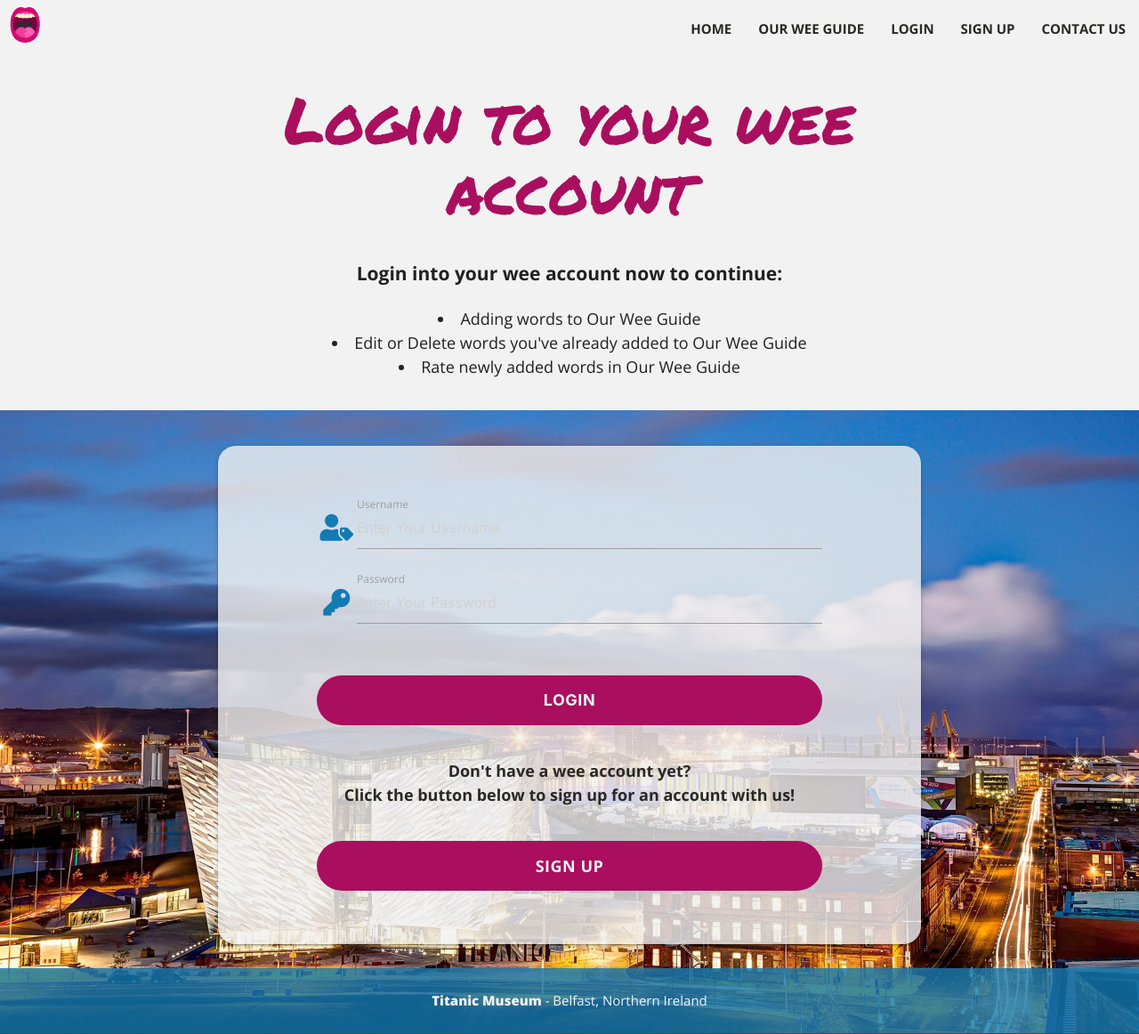
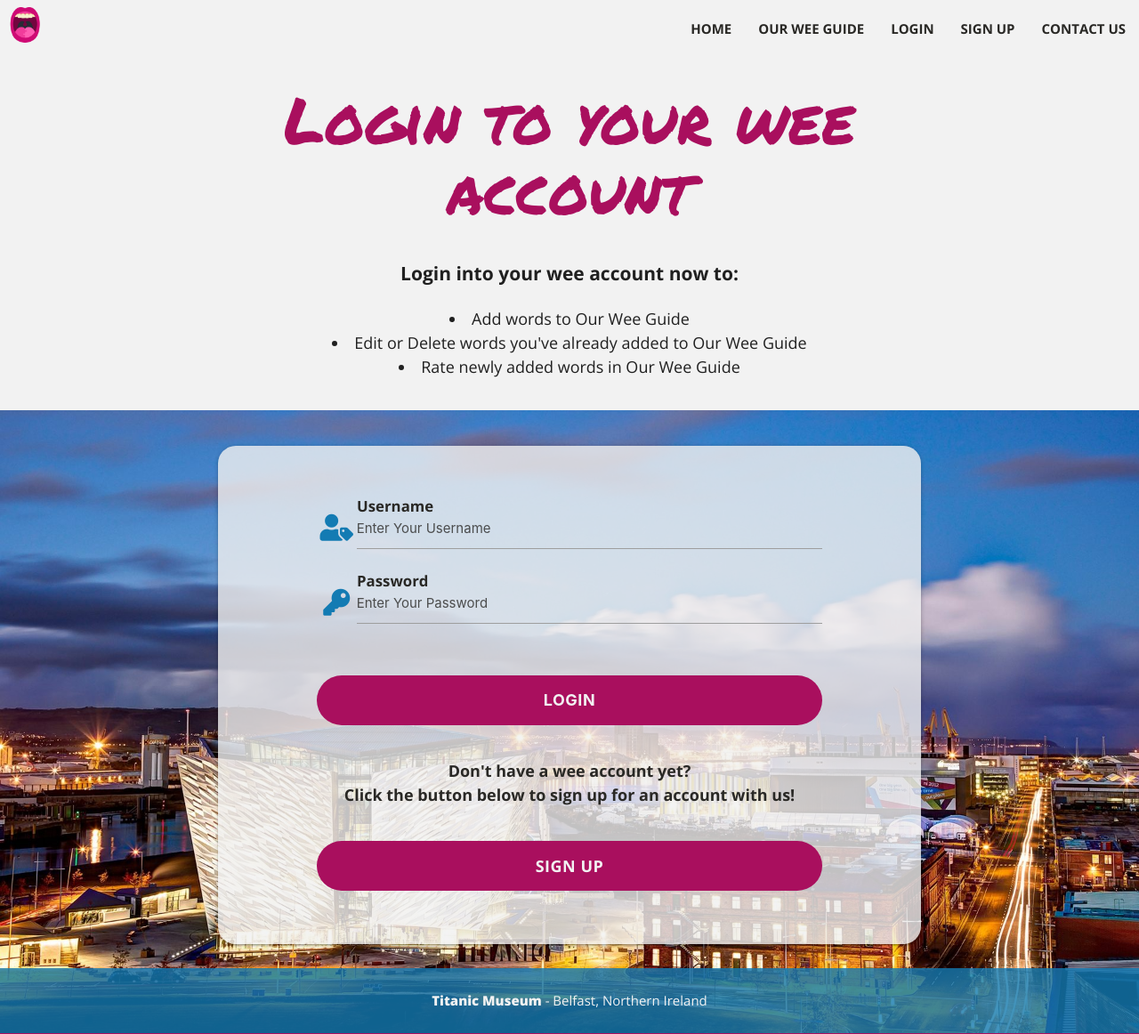
Before and after one commit to Code-Institute-Submissions/how-till-spake-norn-irish, a Flask app: page /login in a window 1280 px wide. Shown: the top 1162 px of the page at 89% size. Run offline with Flask 2, Linux system fonts and the light colour scheme; some libraries are stand-ins or nearby versions.

Commit message:
style: update colours used for input fields across all forms

```diff
--- a/static/css/style.css
+++ b/static/css/style.css
@@ -14,11 +14,11 @@
     --pink: #A90F5E;
     /* Jazzberry Jam */
 
-    --white-opacity: rgba(242, 242, 242, 0.8);
-    --black-opacity: rgba(41, 40, 37, 0.8);
-    --blue-opacity: rgba(19, 123, 179, 0.8);
-    --green-opacity: rgba(11, 86, 80, 0.8);
-    --pink-opacity: rgba(169, 15, 94, 0.8);
+    --white-fade: rgba(242, 242, 242, 0.8);
+    --black-fade: rgba(41, 40, 37, 0.8);
+    --blue-fade: rgba(19, 123, 179, 0.8);
+    --green-fade: rgba(11, 86, 80, 0.8);
+    --pink-fade: rgba(169, 15, 94, 0.8);
 }
 
 /* ---------- End Color Variables ---------- */
@@ -196,8 +196,31 @@ section div.row {
     height: auto;
 }
 
+/* Code below is from Materialize Docs: https://materializecss.com/text-inputs.html */
+/* label color */
+.input-field label {
+    color: var(--black);
+    font-size: 1.4rem;
+    font-weight: 700;
+}
+
+/* label focus color */
+.input-field input[type=text]:focus+label {
+    color: var(--pink);
+}
+
+/* icon prefix focus color */
+.input-field .prefix.active {
+    color: var(--pink);
+}
+
+::placeholder {
+    color: var(--black-fade);
+    font-size: 1rem;
+}
+
 form .card {
-    background-color: var(--white-opacity);
+    background-color: var(--white-fade);
     border-radius: 20px;
     padding: 40px;
     margin: 40px 20px 100px;
@@ -226,7 +249,7 @@ form .card {
 
 /* ---------- Background Images --------- */
 .bg-img-heading {
-    background: linear-gradient(var(--white-opacity), var(--white-opacity)), url('../images/open-mouth.png');
+    background: linear-gradient(var(--white-fade), var(--white-fade)), url('../images/open-mouth.png');
     background-repeat: no-repeat;
     background-position: center;
     background-size: contain;
@@ -248,7 +271,7 @@ form .card {
     padding: 10px 20px;
     width: 100%;
 
-    background-color: var(--blue-opacity);
+    background-color: var(--blue-fade);
     color: var(--white);
     font-size: 1rem;
     text-align: center;
@@ -321,7 +344,7 @@ form .card {
 
 /* ---------- Flash Messages ---------- */
 .flash-message {
-    background-color: var(--green-opacity);
+    background-color: var(--green-fade);
 }
 
 .flash-message h4 {
--- a/templates/contact.html
+++ b/templates/contact.html
@@ -14,7 +14,7 @@
 <!-- Sign Up Form -->
 <section class="form-container">
     <div class="row">
-        <form class="col s12 m8 offset-m2" method="" action="">
+        <form class="col s12 m8 offset-m2" method="" action="#">
             <div class="card center-align">
 
                 <!-- Name -->
--- a/templates/login.html
+++ b/templates/login.html
@@ -7,9 +7,9 @@
         <h1>Login to your wee account</h1>
     </div>
     <div class="page-description">
-        <p>Login into your wee account now to continue:</p>
+        <p>Login into your wee account now to:</p>
         <ul>
-            <li>Adding words to Our Wee Guide</li>
+            <li>Add words to Our Wee Guide</li>
             <li>Edit or Delete words you've already added to Our Wee Guide</li>
             <li>Rate newly added words in Our Wee Guide</li>
         </ul>
@@ -51,7 +51,7 @@
                 <!-- Username -->
                 <div class="input-field">
                     <i class="fas fa-user-tag prefix"></i>
-                    <input placeholder="Enter Your Username" id="username" name="username" type="text" minlength="5"
+                    <input placeholder="Enter Your Username" id="username" name="username" type="text" minlength="2"
                         maxlength="15" data-length="15" pattern="^[a-zA-Z0-9]{5,15}$" class="validate" required>
                     <label for=" username">Username</label>
                 </div>
--- a/templates/sign-up.html
+++ b/templates/sign-up.html
@@ -46,7 +46,7 @@
                 <div class="input-field">
                     <i class="fas fa-user prefix"></i>
                     <input placeholder="Enter Your First Name" id="first_name" name="first_name" type="text"
-                        minlength="5" maxlength="15" data-length="15" pattern="^[a-zA-Z]{5,15}$" class="validate"
+                        minlength="2" maxlength="15" data-length="15" pattern="^[a-zA-Z]{5,15}$" class="validate"
                         required>
                     <label for="first_name">First Name</label>
                 </div>
```
